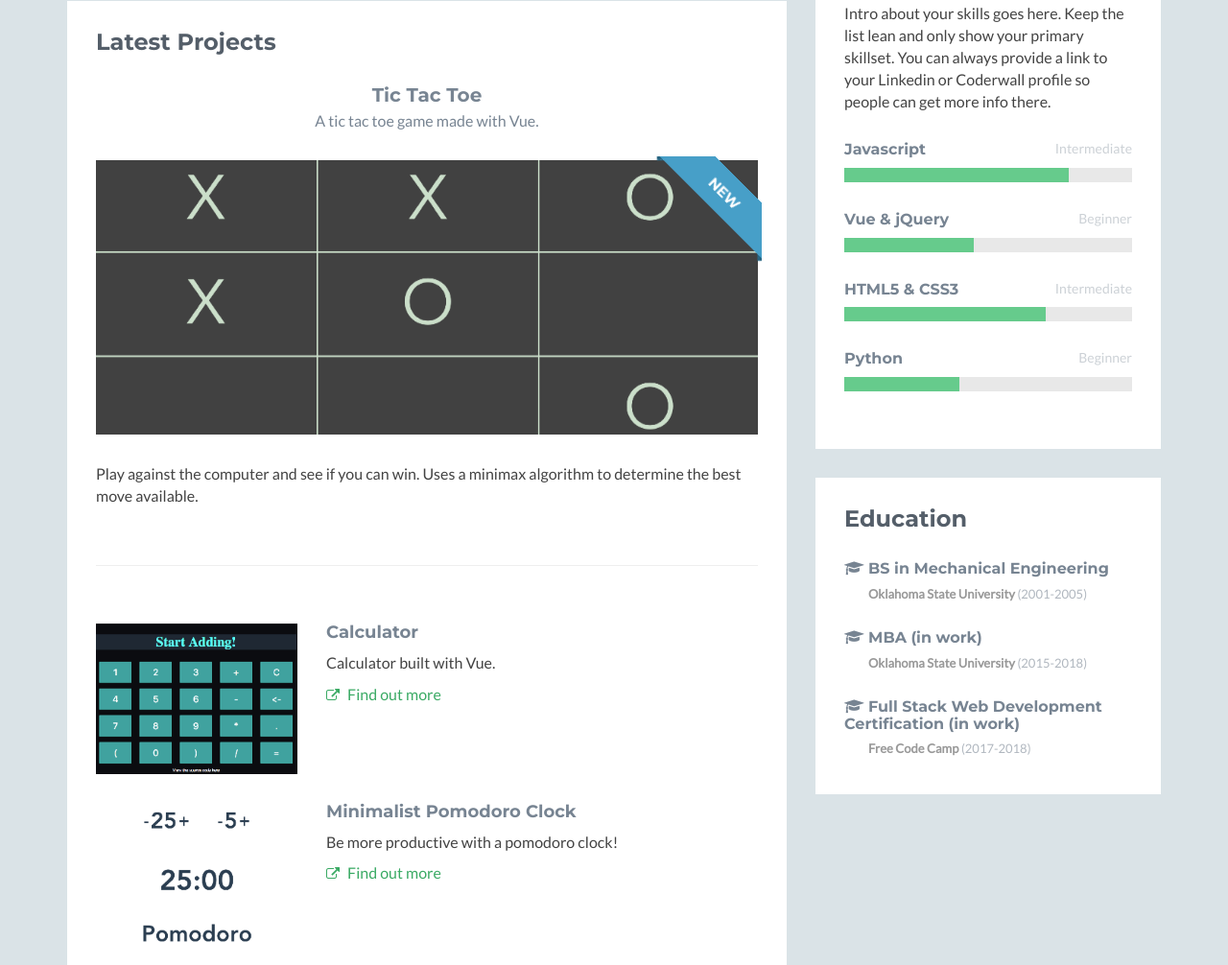
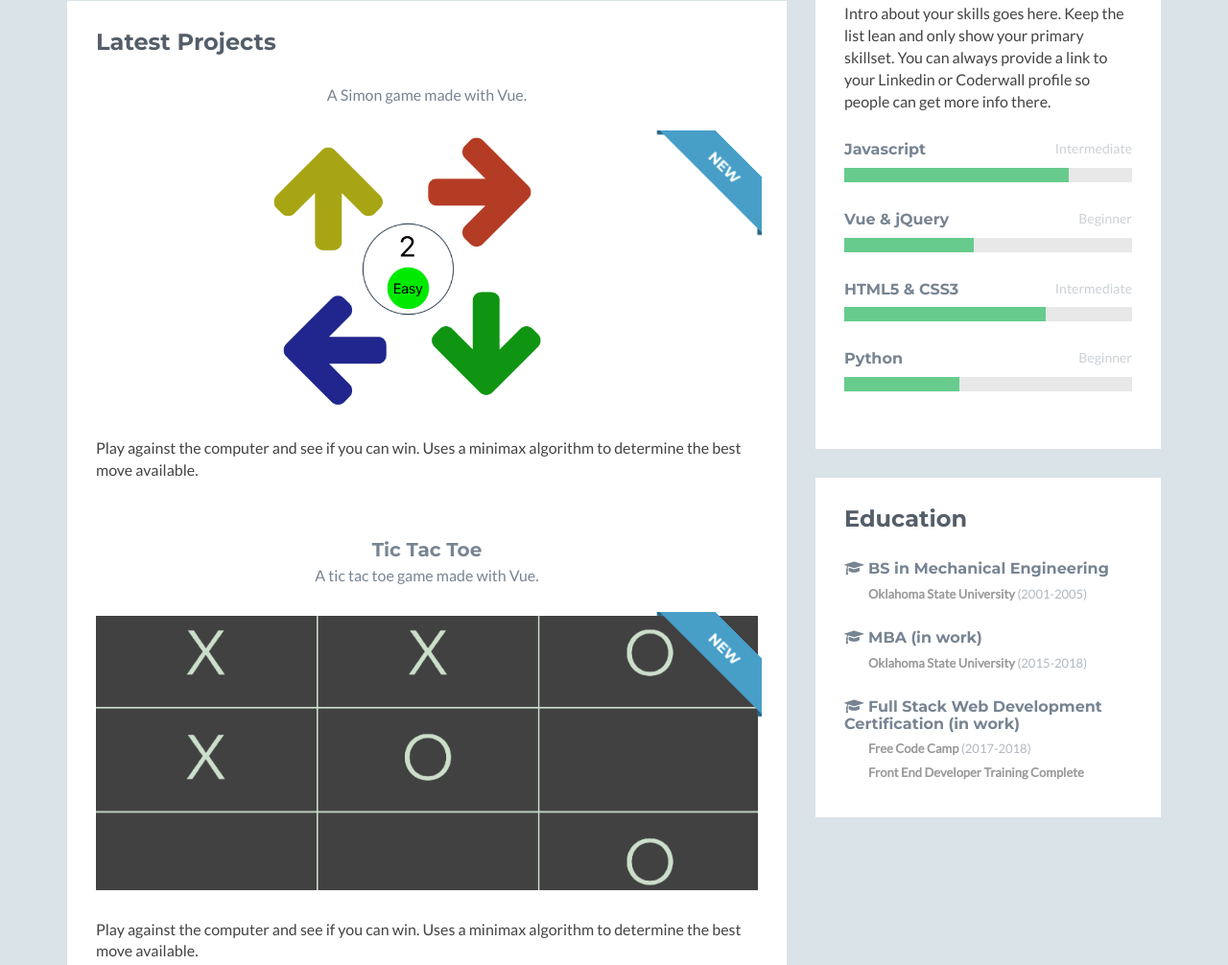
Before and after one commit to CliffSmith25/cliffsmith25.github.io, a plain HTML site: page index.html in a window 1280 px wide. Shown: the part 528-1534 px from the top of the page at 96% size. Drawn offline with Linux system fonts and the light colour scheme.

Commit message:
Updated with Simon Game

```diff
--- a/index.html
+++ b/index.html
@@ -61,6 +61,23 @@
                     <div class="section-inner">
                         <h2 class="heading">Latest Projects</h2>
                         <div class="content">
+
+                            <div class="item featured text-center">
+                                <h3 class="title"><a href="https://cliffsmith25.github.io/simon/" target="_blank"></a></h3>
+                                <p class="summary">A Simon game made with Vue.</p>
+                                <div class="featured-image">
+                                    <a href="https://cliffsmith25.github.io/simon/" target="_blank">
+                                    <img class="img-responsive project-image" src="assets/images/projects/simon.png" alt="Simon" />
+                                    </a>
+                                    <div class="ribbon">
+                                        <div class="text">New</div>
+                                        </div>
+                                    </div>
+
+                                <div class="desc text-left">
+                                    <p>Play against the computer and see if you can win. Uses a minimax algorithm to determine the best move available.</p>
+                                </div><!--//desc-->
+                            </div><!--//item-->
 
                             <div class="item featured text-center">
                                 <h3 class="title"><a href="https://cliffsmith25.github.io/tictactoe/" target="_blank">Tic Tac Toe</a></h3>
@@ -223,6 +240,7 @@
                             <div class="item">
                                 <h3 class="title"><i class="fa fa-graduation-cap"></i> Full Stack Web Development Certification (in work) </h3>
                                 <h4 class="university">Free Code Camp <span class="year">(2017-2018)</span></h4>
+                                <h4 class="university">Front End Developer Training Complete</h4>
                             </div><!--//item-->
                         </div><!--//content-->
                     </div><!--//section-inner-->
```
Also changed, not shown: assets/images/projects/simon.png (added).
